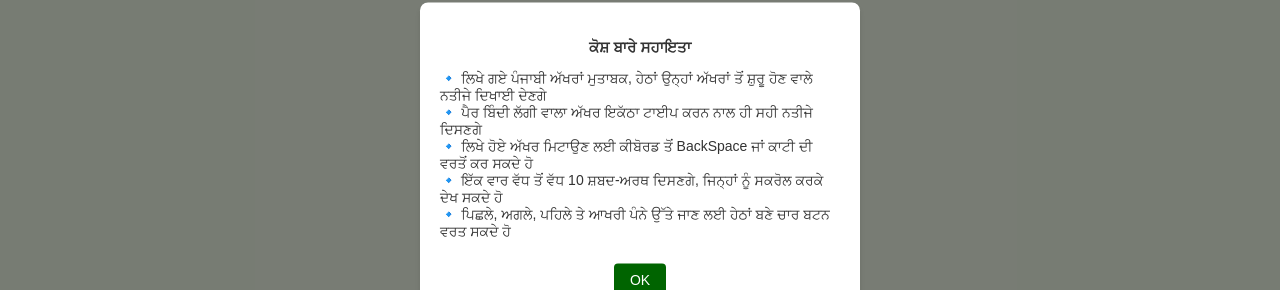
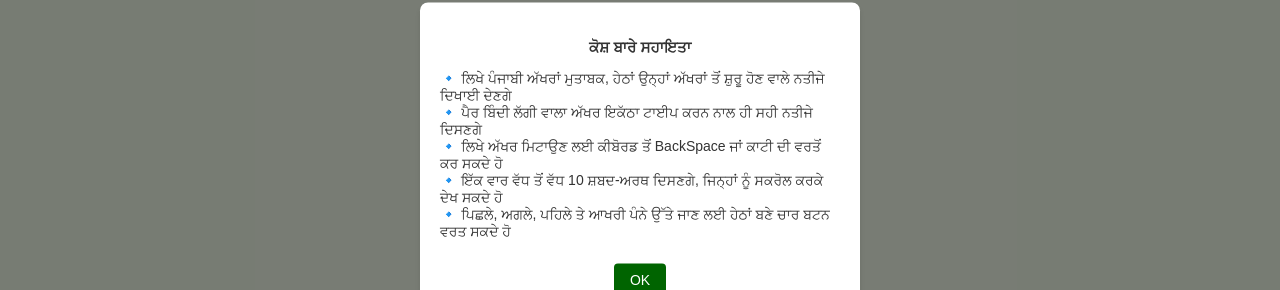
Before and after one commit to ShabadShala/Brar-Punjabi-Kosh, a plain HTML site: page index.html in a window 1280 px wide. Both pictures are taken after a click on the button 1252 px from the left and 24 px from the top of the page. Shown: the part 241-531 px from the top of the page. Drawn offline with Linux system fonts and the light colour scheme; no server answers.

Commit message:
Update index.html

```diff
--- a/index.html
+++ b/index.html
@@ -151,9 +151,9 @@
   ਕੋਸ਼ ਬਾਰੇ ਸਹਾਇਤਾ
 </p>
 <p style="font-size: 14px; color: #333; text-align: left;">
-  🔹 ਲਿਖੇ ਗਏ ਪੰਜਾਬੀ ਅੱਖਰਾਂ ਮੁਤਾਬਕ, ਹੇਠਾਂ ਉਨ੍ਹਾਂ ਅੱਖਰਾਂ ਤੋਂ ਸ਼ੁਰੂ ਹੋਣ ਵਾਲੇ ਨਤੀਜੇ ਦਿਖਾਈ ਦੇਣਗੇ<br>
+  🔹 ਲਿਖੇ ਪੰਜਾਬੀ ਅੱਖਰਾਂ ਮੁਤਾਬਕ, ਹੇਠਾਂ ਉਨ੍ਹਾਂ ਅੱਖਰਾਂ ਤੋਂ ਸ਼ੁਰੂ ਹੋਣ ਵਾਲੇ ਨਤੀਜੇ ਦਿਖਾਈ ਦੇਣਗੇ<br>
   🔹 ਪੈਰ ਬਿੰਦੀ ਲੱਗੀ ਵਾਲਾ ਅੱਖਰ ਇਕੱਠਾ ਟਾਈਪ ਕਰਨ ਨਾਲ ਹੀ ਸਹੀ ਨਤੀਜੇ ਦਿਸਣਗੇ<br>
-  🔹 ਲਿਖੇ ਹੋਏ ਅੱਖਰ ਮਿਟਾਉਣ ਲਈ ਕੀਬੋਰਡ ਤੋਂ BackSpace ਜਾਂ ਕਾਟੀ ਦੀ ਵਰਤੋਂ ਕਰ ਸਕਦੇ ਹੋ<br>
+  🔹 ਲਿਖੇ ਅੱਖਰ ਮਿਟਾਉਣ ਲਈ ਕੀਬੋਰਡ ਤੋਂ BackSpace ਜਾਂ ਕਾਟੀ ਦੀ ਵਰਤੋਂ ਕਰ ਸਕਦੇ ਹੋ<br>
   🔹 ਇੱਕ ਵਾਰ ਵੱਧ ਤੋਂ ਵੱਧ 10 ਸ਼ਬਦ-ਅਰਥ ਦਿਸਣਗੇ, ਜਿਨ੍ਹਾਂ ਨੂੰ ਸਕਰੋਲ ਕਰਕੇ ਦੇਖ ਸਕਦੇ ਹੋ<br>
   🔹 ਪਿਛਲੇ, ਅਗਲੇ, ਪਹਿਲੇ ਤੇ ਆਖਰੀ ਪੰਨੇ ਉੱਤੇ ਜਾਣ ਲਈ ਹੇਠਾਂ ਬਣੇ ਚਾਰ ਬਟਨ ਵਰਤ ਸਕਦੇ ਹੋ<br>
 </p>
```
